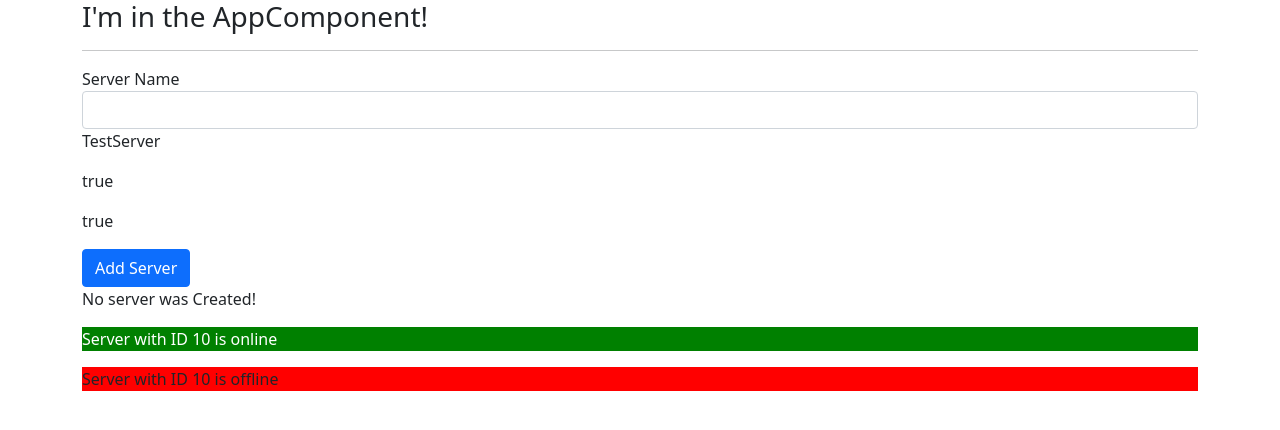
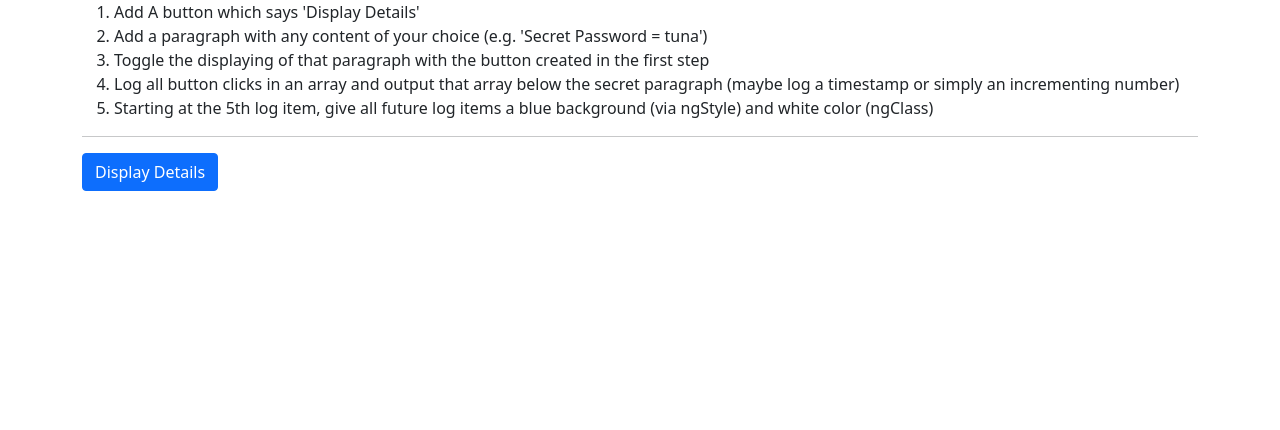
Before and after one commit to Olcaytp/AngularUdemyAssignments, an Angular app in the folder Project/: page / in a window 1280 px wide. Shown: the top 430 px of the page. Built offline with nearby package versions, Linux system fonts and the light colour scheme.

Commit message:
databinding assignment

```diff
--- a/Project/src/app/app.component.css
+++ b/Project/src/app/app.component.css
@@ -0,0 +1,3 @@
+.white-text {
+  color: white;
+}
--- a/Project/src/app/app.component.html
+++ b/Project/src/app/app.component.html
@@ -47,7 +47,8 @@
   </div>
 </div> -->
 
-<div class="container">
+<!--All Directives works with server and servers files-->
+<!-- <div class="container">
   <div class="row">
     <div class="col-xs-12">
       <h3>I'm in the AppComponent!</h3>
@@ -55,4 +56,36 @@
       <app-servers></app-servers>
     </div>
   </div>
+</div> -->
+
+<!--Assignment3 ========> DataBindings <==============-->
+<div class="container">
+  <div class="row">
+    <div class="col-xs-12">
+      <ol>
+        <li>Add A button which says 'Display Details'</li>
+        <li>Add a paragraph with any content of your choice (e.g. 'Secret Password = tuna')</li>
+        <li>Toggle the displaying of that paragraph with the button created in the first step</li>
+        <li>Log all button clicks in an array and output that array below the secret paragraph
+          (maybe log a timestamp or simply an incrementing number)</li>
+        <li>Starting at the 5th log item, give all future log items a blue background (via ngStyle)
+          and white color (ngClass)</li>
+      </ol>
+      <hr>
+      <!-- <button
+        class="btn btn-primary" (click)="showSecret = !showSecret">Display Details</button> -->
+        <button class="btn btn-primary" (click)="onToggleDetails()">Display Details</button>
+        <p *ngIf="showSecret">Secret Password = tuna</p>
+
+        <!--for the div under these lines
+        [ngStyle]="{backgroundColor: logItem >= 5 ? 'blue' : 'transparent'}"
+        [ngClass]="{'white-text': logItem >= 5}"
+      -->
+        <div
+        *ngFor="let logItem of log, let i = index"
+        [ngStyle]="{backgroundColor: i >= 4 ? 'blue' : 'transparent'}"
+        [ngClass]="{'white-text': i >= 4}"
+      >{{ logItem }}</div>
+    </div>
+  </div>
 </div>
--- a/Project/src/app/app.component.ts
+++ b/Project/src/app/app.component.ts
@@ -7,4 +7,15 @@
 })
 export class AppComponent {
   username = '';
+  showSecret = false;
+  log: any = [];
+
+  click() {
+    return this.showSecret = true;
+  }
+  onToggleDetails() {
+    this.showSecret = !this.showSecret;
+    // this.log.push(this.log.length + 1);
+    this.log.push(new Date());
+  }
 }
```
